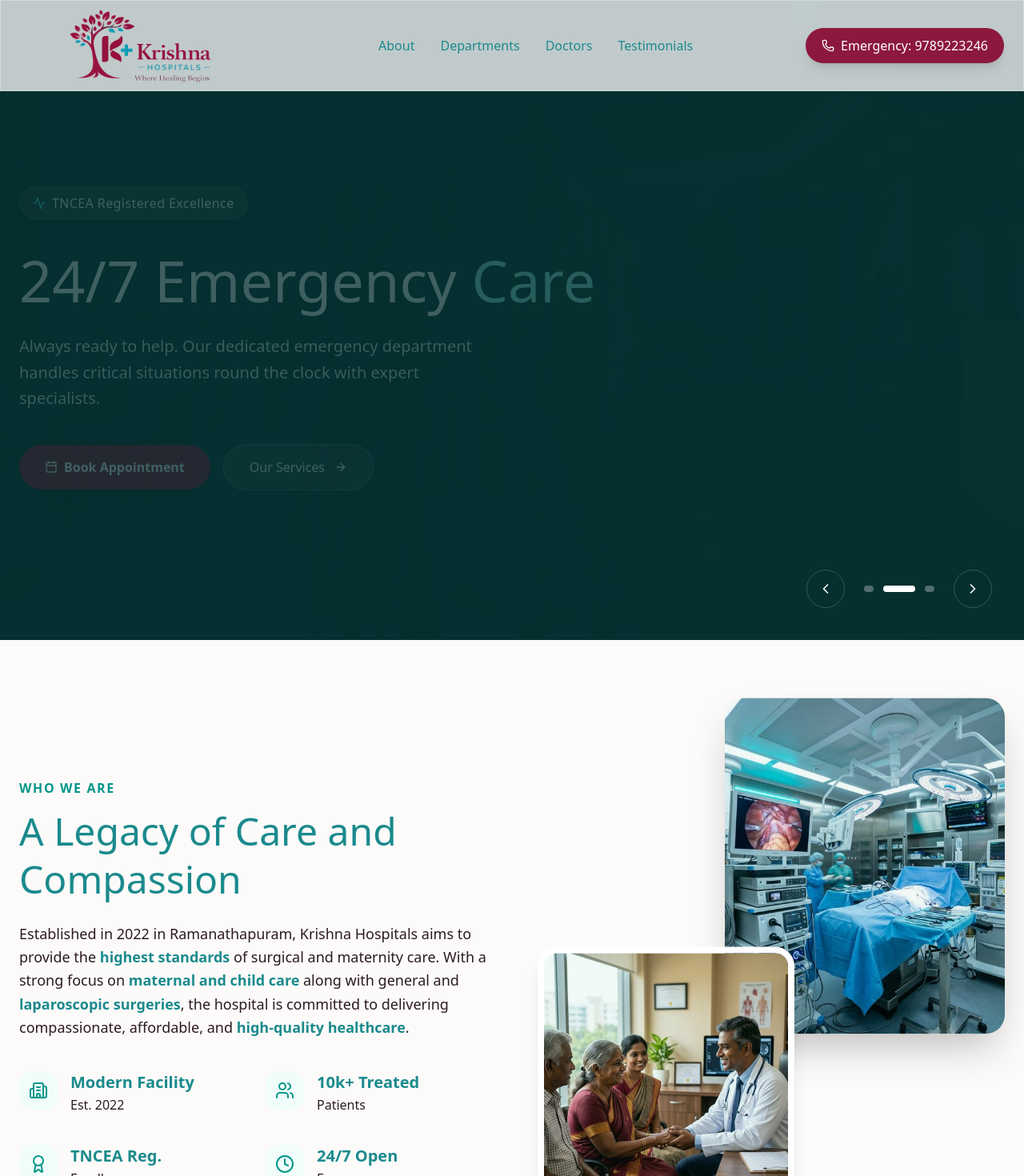
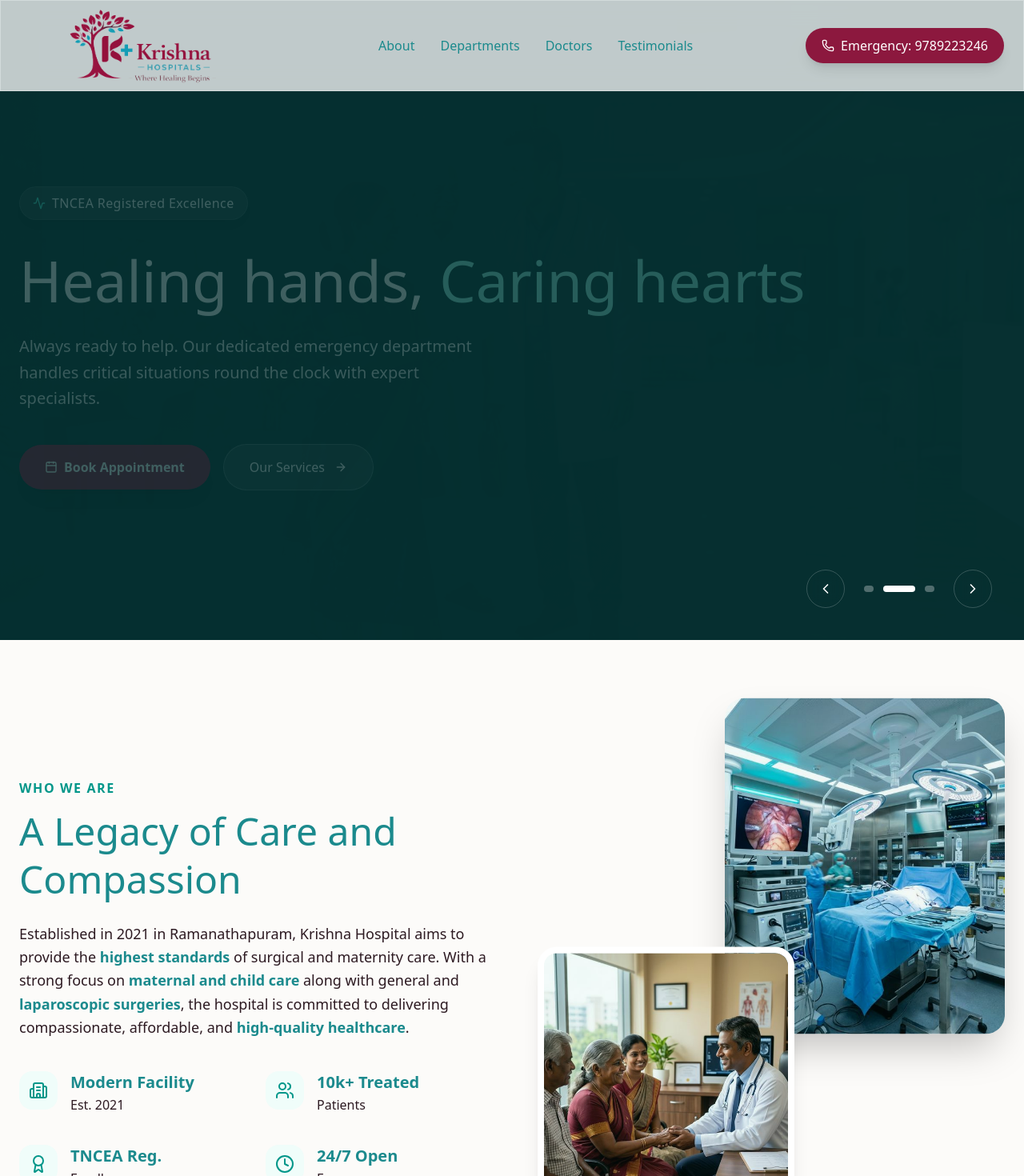
Before and after one commit to godivatech/krishna_hospital, a Next.js app: page / in a window 1280 px wide. Shown: the top 1470 px of the page at 80% size. Built offline with nearby package versions, Linux system fonts and the light colour scheme; a web font is replaced by a local one.

Commit message:
code changes

```diff
--- a/src/app/layout.tsx
+++ b/src/app/layout.tsx
@@ -14,7 +14,7 @@ const playfair = Playfair_Display({
 });
 
 export const metadata: Metadata = {
-  title: "Krishna Hospitals | Advanced Surgery, Safe Motherhood",
+  title: "Krishna Hospital | Advanced Surgery, Safe Motherhood",
   description: "Specialized healthcare provider in Ramanathapuram offering expert surgical and maternity services. Equipped with advanced operation theatre facilities, ICU, and NICU.",
 };
 
--- a/src/components/About.tsx
+++ b/src/components/About.tsx
@@ -15,7 +15,7 @@ export default function About() {
   const y2 = useTransform(scrollYProgress, [0, 1], [-100, 100]);
 
   const stats = [
-    { icon: Building2, label: "Est. 2022", value: "Modern Facility" },
+    { icon: Building2, label: "Est. 2021", value: "Modern Facility" },
     { icon: Users, label: "Patients", value: "10k+ Treated" },
     { icon: Award, label: "Excellence", value: "TNCEA Reg." },
     { icon: Clock, label: "Emergency", value: "24/7 Open" },
@@ -37,7 +37,7 @@ export default function About() {
             A Legacy of Care and Compassion
           </h3>
           <p className="text-lg text-text-muted mb-10 leading-relaxed">
-            Established in 2022 in Ramanathapuram, Krishna Hospitals aims to provide the <span className="font-semibold text-primary">highest standards</span> of surgical and maternity care. With a strong focus on <span className="font-semibold text-primary">maternal and child care</span> along with general and <span className="font-semibold text-primary">laparoscopic surgeries</span>, the hospital is committed to delivering compassionate, affordable, and <span className="font-semibold text-primary">high-quality healthcare</span>.
+            Established in 2021 in Ramanathapuram, Krishna Hospital aims to provide the <span className="font-semibold text-primary">highest standards</span> of surgical and maternity care. With a strong focus on <span className="font-semibold text-primary">maternal and child care</span> along with general and <span className="font-semibold text-primary">laparoscopic surgeries</span>, the hospital is committed to delivering compassionate, affordable, and <span className="font-semibold text-primary">high-quality healthcare</span>.
           </p>
 
           <div className="grid grid-cols-2 gap-x-8 gap-y-10">
--- a/src/components/Doctors.tsx
+++ b/src/components/Doctors.tsx
@@ -6,15 +6,15 @@ import Image from "next/image";
 export default function Doctors() {
   const doctors = [
     {
-      name: "Dr. N. Dinesh Mukil",
-      role: "Laparoscopic & General Surgery",
-      desc: "MBBS, MS, FIAGES, FAGIE, FALS",
+      name: "Dr. Dinesh Mukil",
+      role: "Surgical Gastroenterologist",
+      desc: "MBBS., MS., FIAGES., FALS.",
       img: "/dr-dinesh-mukil.png"
     },
     {
-      name: "Dr. P. Nandhini",
-      role: "Obstetrics & Gynecology",
-      desc: "MBBS, MS (OG)",
+      name: "Dr. Nandhini Dinesh Mukil",
+      role: "Obstetrician & Gynaecologist",
+      desc: "MBBS., MS(OG)., DNB(OG)., MRCOG(UK)., FMAS.",
       img: "/dr-nandhini.png"
     },
   ];
--- a/src/components/Footer.tsx
+++ b/src/components/Footer.tsx
@@ -21,11 +21,11 @@ export default function Footer() {
               <HeartPulse className="w-6 h-6" />
             </div>
             <span className="font-serif text-2xl font-bold tracking-tight text-white leading-none">
-              Krishna <br /> <span className="text-base font-medium text-teal-200 uppercase tracking-widest font-sans">Hospitals</span>
+              Krishna <br /> <span className="text-base font-medium text-teal-200 uppercase tracking-widest font-sans">Hospital</span>
             </span>
           </div>
-          <p className="text-base leading-relaxed mb-8">
-            Providing world-class medical care with compassion and excellence in Ramanathapuram since 2022.
+          <p className="text-text-muted leading-relaxed mb-8">
+            Healing hands, Caring hearts. Leading multispecialty hospital in Ramanathapuram providing world-class surgical and maternity care.
           </p>
           <div className="flex gap-4">
             <a href="#" className="w-10 h-10 rounded-full bg-white/5 flex items-center justify-center hover:bg-teal-600 hover:text-white transition-colors">
@@ -62,10 +62,7 @@ export default function Footer() {
             <li className="flex items-start gap-4">
               <div className="mt-1"><MapPin className="w-5 h-5 text-teal-300" /></div>
               <span className="text-base leading-relaxed">
-                Madurai Main Road,<br />
-                Near Villaiyar Kovil Bus Stop,<br />
-                Opp. to Chidambaram Pillai Oorani,<br />
-                Ramanathapuram - 623501
+                NO.45, Madurai Road, Opposite to Chidambaram Pillai Oorani, Ramanathapuram-62350
               </span>
             </li>
             <li className="flex items-center gap-4">
@@ -110,7 +107,7 @@ export default function Footer() {
       </div>
 
       <div className="max-w-7xl mx-auto px-6 border-t border-white/10 pt-8 flex flex-col md:flex-row justify-between items-center gap-4 text-sm text-white/50">
-        <p>&copy; {new Date().getFullYear()} Krishna Hospitals. All rights reserved.</p>
+        <p className="text-text-muted text-sm italic">© {new Date().getFullYear()} Krishna Hospital. Established 2021.</p>
         <div className="flex flex-wrap justify-center md:justify-end items-center gap-y-2 gap-x-6">
           <div className="flex gap-6">
             <a href="#" className="hover:text-white transition-colors">Privacy Policy</a>
--- a/src/components/Hero.tsx
+++ b/src/components/Hero.tsx
@@ -18,8 +18,8 @@ export default function Hero() {
       accent: "text-teal-200"
     },
     {
-      title: "24/7 Emergency",
-      subtitle: "Care",
+      title: "Healing hands,",
+      subtitle: "Caring hearts",
       description: "Always ready to help. Our dedicated emergency department handles critical situations round the clock with expert specialists.",
       image: "/banner_2.png",
       accent: "text-teal-200"
--- a/src/components/Navbar.tsx
+++ b/src/components/Navbar.tsx
@@ -41,7 +41,7 @@ export default function Navbar() {
     >
       <div className="max-w-7xl mx-auto px-6 py-2 flex items-center justify-between">
         <Link href="/" className="flex items-center gap-3 group relative z-50">
-          <img src="/Logo%20Png.png" alt="Krishna Hospitals" className="h-16 md:h-24 w-auto object-contain transition-transform group-hover:scale-105" />
+          <img src="/Logo%20Png.png" alt="Krishna Hospital" className="h-16 md:h-24 w-auto object-contain transition-transform group-hover:scale-105" />
         </Link>
 
         {/* Desktop Nav */}
@@ -82,7 +82,7 @@ export default function Navbar() {
           >
             <nav className="flex flex-col gap-8 text-center items-center">
               <Link href="/" onClick={() => setIsOpen(false)} className="mb-8">
-                <img src="/Logo%20Png.png" alt="Krishna Hospitals" className="h-24 w-auto object-contain" />
+                <img src="/Logo%20Png.png" alt="Krishna Hospital" className="h-24 w-auto object-contain" />
               </Link>
 
               {navLinks.map((link, i) => (
@@ -113,7 +113,7 @@ export default function Navbar() {
                 >
                   <div className="flex items-center gap-2 px-4 py-2 rounded-full bg-accent/10 border border-accent/20">
                     <span className="w-2 h-2 rounded-full bg-accent animate-pulse" />
-                    <span className="text-sm font-bold text-accent uppercase tracking-wider">Emergency 24/7</span>
+                    <span className="text-2xl font-serif font-bold text-primary tracking-tight">Krishna Hospital</span>
                   </div>
                 </a>
                 <a href="tel:9789223246" className="text-2xl font-bold text-primary">
```
